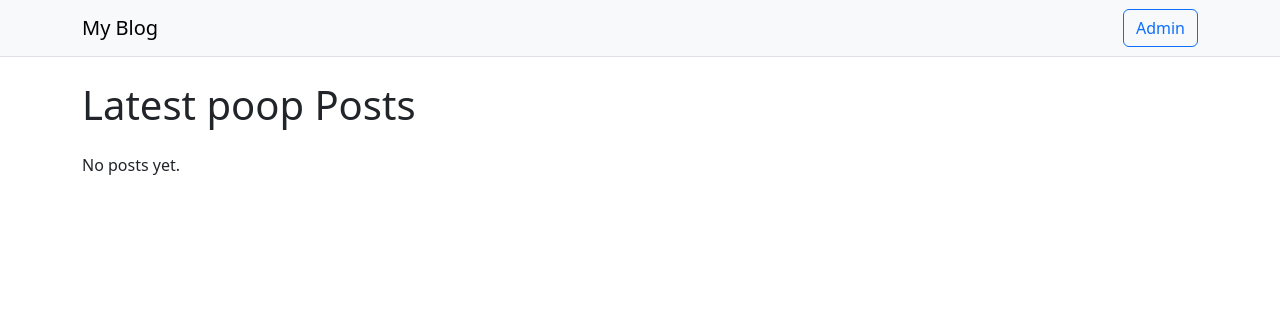
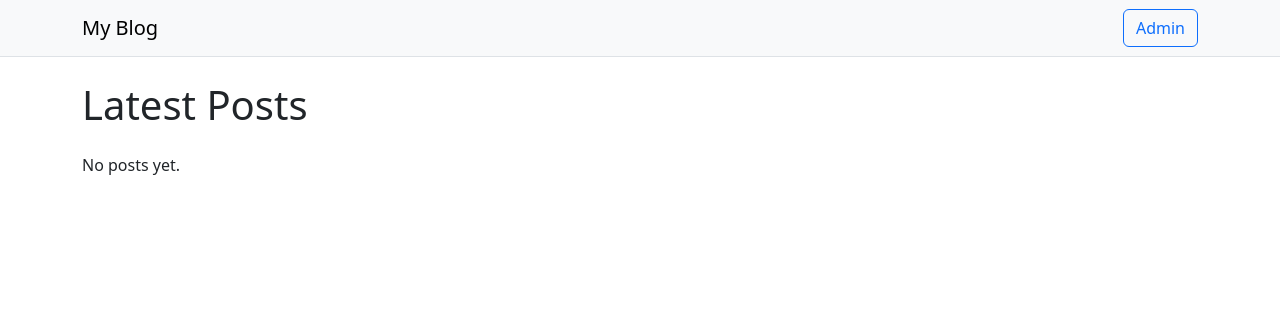
Before and after one commit to daguilar2023/devops-project-1, a Flask app: page / in a window 1280 px wide. Shown: the top 317 px of the page. Run offline with Flask 3, Linux system fonts and the light colour scheme.

Commit message:
Fix mispelling on homepage

```diff
--- a/templates/index.html
+++ b/templates/index.html
@@ -1,7 +1,7 @@
 {% extends 'base.html' %}
 {% block title %}My Blog{% endblock %}
 {% block content %}
-  <h1 class="mb-4">Latest poop Posts</h1>
+  <h1 class="mb-4">Latest Posts</h1>
   {% if posts %}
     <div class="list-group">
       {% for post in posts %}
```
